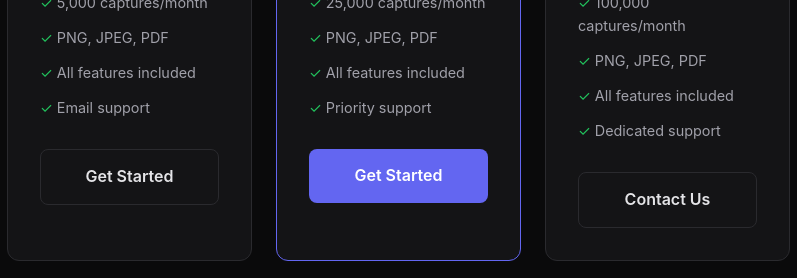
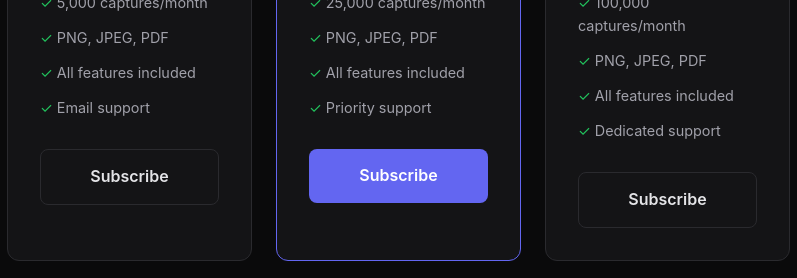
Before and after one commit to bonskari/snapapi, a plain HTML site: page docs/index.html in a window 1280 px wide. Shown: the part 2103-2381 px from the top of the page, 376-1173 px from the left. Drawn offline with Linux system fonts and the light colour scheme.

Commit message:
Update pricing links to live Stripe checkout

```diff
--- a/docs/index.html
+++ b/docs/index.html
@@ -340,7 +340,7 @@
                         <li>All features included</li>
                         <li>Email support</li>
                     </ul>
-                    <a href="#get-started" class="btn btn-secondary" style="width:100%">Get Started</a>
+                    <a href="https://buy.stripe.com/14A4gzaGxcmK7WbeyLabK00" class="btn btn-secondary" style="width:100%">Subscribe</a>
                 </div>
                 <div class="price-card popular">
                     <h3>Pro</h3>
@@ -352,7 +352,7 @@
                         <li>All features included</li>
                         <li>Priority support</li>
                     </ul>
-                    <a href="#get-started" class="btn btn-primary" style="width:100%">Get Started</a>
+                    <a href="https://buy.stripe.com/cNi5kDg0R0E2gsHbmzabK01" class="btn btn-primary" style="width:100%">Subscribe</a>
                 </div>
                 <div class="price-card">
                     <h3>Business</h3>
@@ -364,7 +364,7 @@
                         <li>All features included</li>
                         <li>Dedicated support</li>
                     </ul>
-                    <a href="mailto:kai@unstableentity.com" class="btn btn-secondary" style="width:100%">Contact Us</a>
+                    <a href="https://buy.stripe.com/bJe5kD6qhaeC0tJeyLabK02" class="btn btn-secondary" style="width:100%">Subscribe</a>
                 </div>
             </div>
         </div>
```
